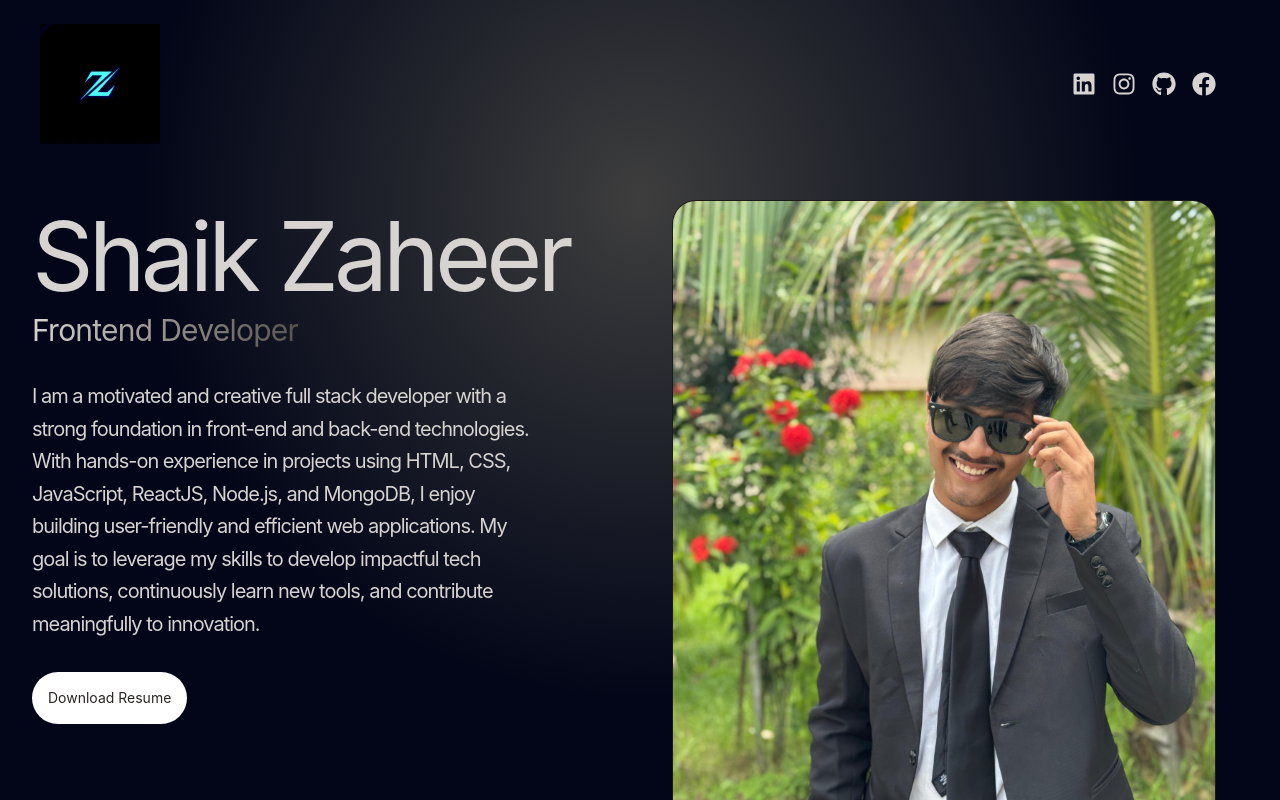
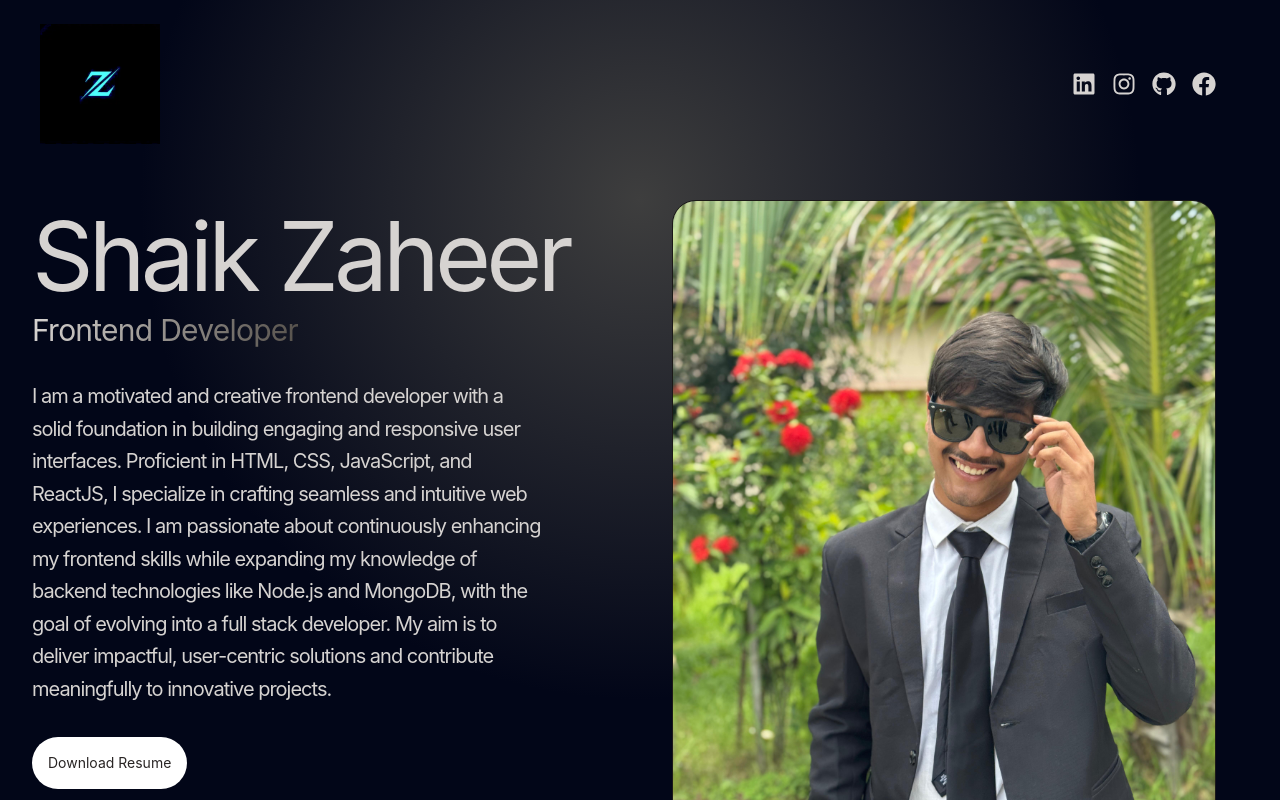
Before and after one commit to zaheer123505/Portfolio, a React (Vite) app: page / in a window 1280 px wide. Shown: the top 800 px of the page. Built offline with nearby package versions, Linux system fonts and the light colour scheme.

Commit message:
Bio Info Update

```diff
--- a/src/constants/index.js
+++ b/src/constants/index.js
@@ -4,7 +4,8 @@ import project3 from "../assets/projects/project-3.webp";
 import project4 from "../assets/projects/project-4.png";
 import project5 from '../assets/projects/project-5.png'
 
-export const HERO_CONTENT = `I am a motivated and creative full stack developer with a strong foundation in front-end and back-end technologies. With hands-on experience in projects using HTML, CSS, JavaScript, ReactJS, Node.js, and MongoDB, I enjoy building user-friendly and efficient web applications. My goal is to leverage my skills to develop impactful tech solutions, continuously learn new tools, and contribute meaningfully to innovation.`;
+// export const HERO_CONTENT = `I am a motivated and creative full stack developer with a strong foundation in front-end and back-end technologies. With hands-on experience in projects using HTML, CSS, JavaScript, ReactJS, Node.js, and MongoDB, I enjoy building user-friendly and efficient web applications. My goal is to leverage my skills to develop impactful tech solutions, continuously learn new tools, and contribute meaningfully to innovation.`;
+export const HERO_CONTENT = `I am a motivated and creative frontend developer with a solid foundation in building engaging and responsive user interfaces. Proficient in HTML, CSS, JavaScript, and ReactJS, I specialize in crafting seamless and intuitive web experiences. I am passionate about continuously enhancing my frontend skills while expanding my knowledge of backend technologies like Node.js and MongoDB, with the goal of evolving into a full stack developer. My aim is to deliver impactful, user-centric solutions and contribute meaningfully to innovative projects.`;
 
 
 export const ABOUT_TEXT = `I am a dedicated and versatile full stack developer passionate about creating impactful and user-centric web applications. My technical experience spans across HTML, CSS, JavaScript, ReactJS, Node.js, and MongoDB, with an academic background in Computer Science and Engineering from NIT Silchar. I have successfully built real-time applications like a Script Monitoring Tool at Bosch and several independent projects like NITS-SHOP and a Sorting Visualizer. I enjoy learning new technologies, collaborating in teams, and solving real-world problems with code. Outside of development, I love sketching anime, playing Kabaddi and Handball, and exploring creative hobbies like guitar.`;
```
